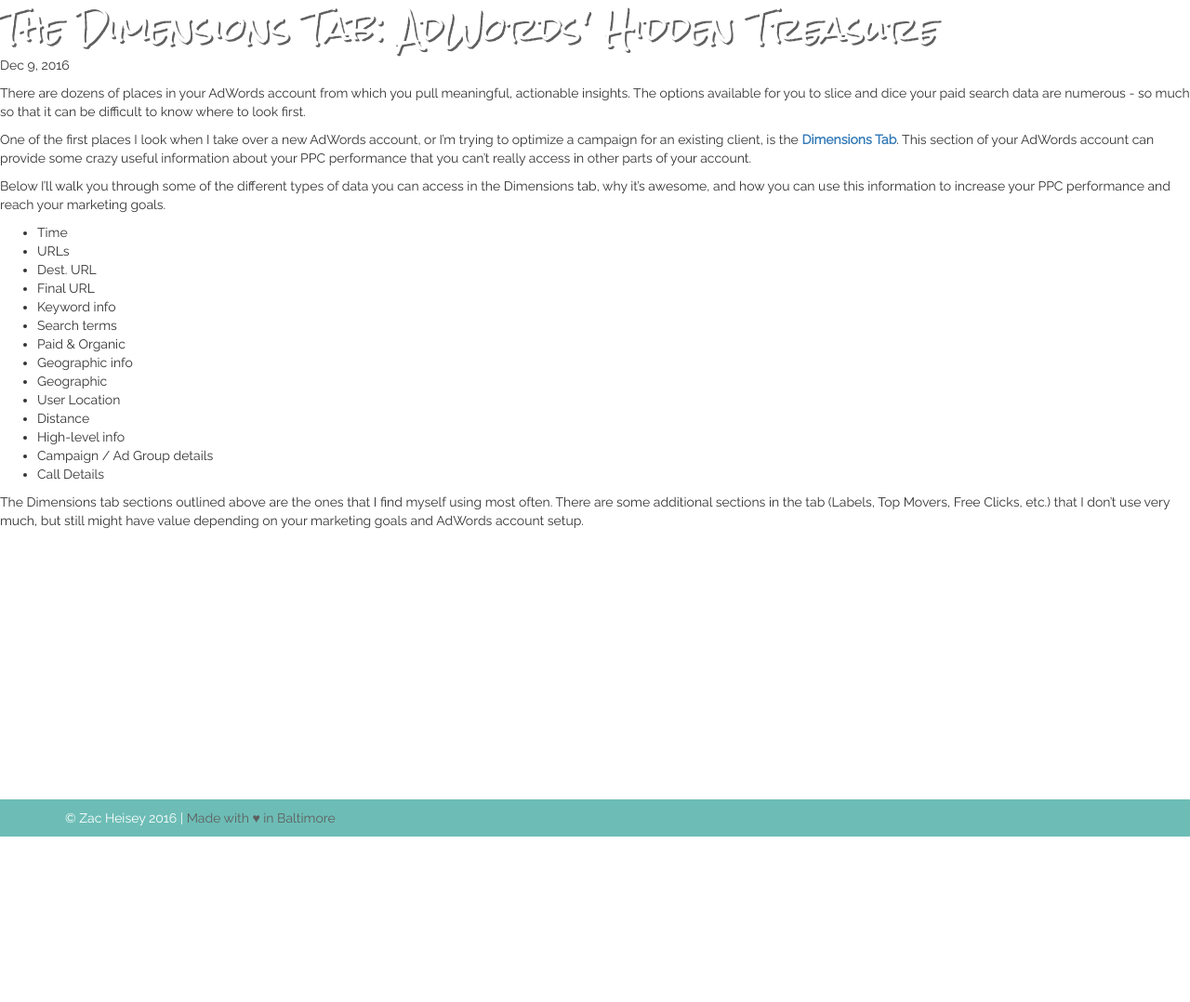
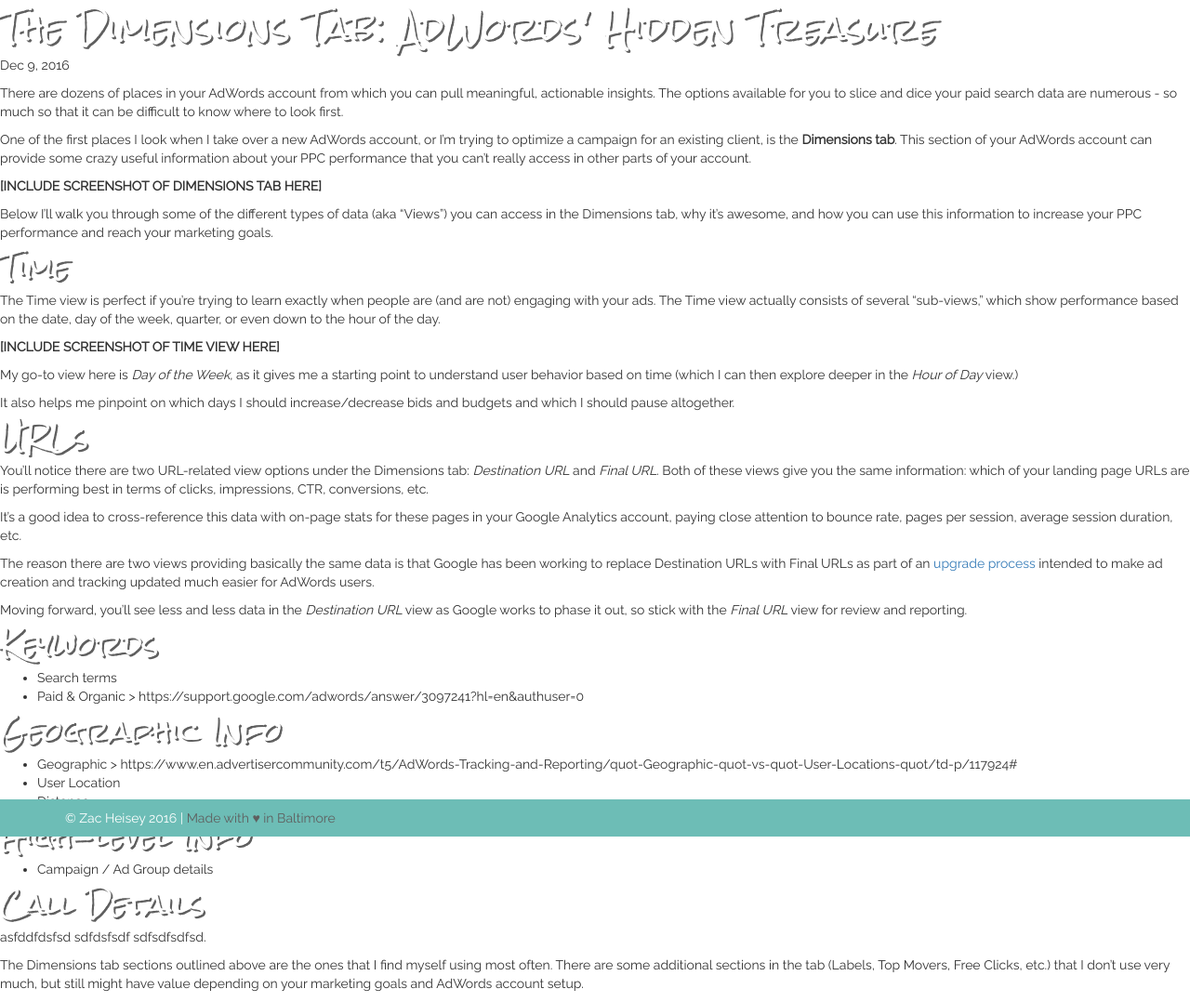
Before and after one commit to zac-heisey/zac-heisey.github.io, a Jekyll site: the page built from _posts/2016-12-09-adwords-dimensions-tab-insights.md, in a window 1280 px wide. Shown: the whole page at 93% size. Built offline with Jekyll 4.4.1, drawn with Linux system fonts in a browser that asks for light colours; nearby versions of some CDN libraries; before the commit the page ends 900 px from its top, so only the background shows below that.

Commit message:
work on adwords dimensions tab blog post

```diff
--- a/_posts/2016-12-09-adwords-dimensions-tab-insights.md
+++ b/_posts/2016-12-09-adwords-dimensions-tab-insights.md
@@ -5,25 +5,45 @@
 categories: blog
 permalink: /:categories/:title/
 ---
-There are dozens of places in your AdWords account from which you pull meaningful, actionable insights. The options available for you to slice and dice your paid search data are numerous - so much so that it can be difficult to know where to look first.
+There are dozens of places in your AdWords account from which you can pull meaningful, actionable insights. The options available for you to slice and dice your paid search data are numerous - so much so that it can be difficult to know where to look first.
 
-One of the first places I look when I take over a new AdWords account, or I'm trying to optimize a campaign for an existing client, is the **[Dimensions Tab](https://www.en.advertisercommunity.com/t5/Articles/What-is-the-Dimensions-tab-and-how-can-I-use-it/ba-p/40658)**. This section of your AdWords account can provide some crazy useful information about your PPC performance that you can't really access in other parts of your account.
+One of the first places I look when I take over a new AdWords account, or I'm trying to optimize a campaign for an existing client, is the **Dimensions tab**. This section of your AdWords account can provide some crazy useful information about your PPC performance that you can't really access in other parts of your account.
 
-Below I'll walk you through some of the different types of data you can access in the Dimensions tab, why it's awesome, and how you can use this information to increase your PPC performance and reach your marketing goals.
+**[INCLUDE SCREENSHOT OF DIMENSIONS TAB HERE]**
 
-- Time
-- URLs
- - Dest. URL
- - Final URL
-- Keyword info
+Below I'll walk you through some of the different types of data (aka "Views") you can access in the Dimensions tab, why it's awesome, and how you can use this information to increase your PPC performance and reach your marketing goals.
+
+## Time
+The Time view is perfect if you're trying to learn exactly when people are (and are not) engaging with your ads. The Time view actually consists of several "sub-views," which show performance based on the date, day of the week, quarter, or even down to the hour of the day.
+
+**[INCLUDE SCREENSHOT OF TIME VIEW HERE]**
+
+My go-to view here is _Day of the Week_, as it gives me a starting point to understand user behavior based on time (which I can then explore deeper in the _Hour of Day_ view.)
+
+It also helps me pinpoint on which days I should increase/decrease bids and budgets and which I should pause altogether.
+
+## URLs
+You'll notice there are two URL-related view options under the Dimensions tab: _Destination URL_ and _Final URL_. Both of these views give you the same information: which of your landing page URLs are is performing best in terms of clicks, impressions, CTR, conversions, etc.
+
+It's a good idea to cross-reference this data with on-page stats for these pages in your Google Analytics account, paying close attention to bounce rate, pages per session, average session duration, etc.
+
+The reason there are two views providing basically the same data is that Google has been working to replace Destination URLs with Final URLs as part of an [upgrade process](https://support.google.com/adwords/answer/6049217?hl=en&authuser=0) intended to make ad creation and tracking updated much easier for AdWords users.
+
+Moving forward, you'll see less and less data in the _Destination URL_ view as Google works to phase it out, so stick with the _Final URL_ view for review and reporting.
+
+## Keywords
  - Search terms
- - Paid & Organic
-- Geographic info
- - Geographic
+ - Paid & Organic > https://support.google.com/adwords/answer/3097241?hl=en&authuser=0
+
+## Geographic Info
+ - Geographic > https://www.en.advertisercommunity.com/t5/AdWords-Tracking-and-Reporting/quot-Geographic-quot-vs-quot-User-Locations-quot/td-p/117924#
  - User Location
  - Distance
-- High-level info
+
+## High-level Info
  - Campaign / Ad Group details
-- Call Details
+
+## Call Details
+asfddfdsfsd sdfdsfsdf sdfsdfsdfsd.
 
 The Dimensions tab sections outlined above are the ones that I find myself using most often. There are some additional sections in the tab (Labels, Top Movers, Free Clicks, etc.) that I don't use very much, but still might have value depending on your marketing goals and AdWords account setup.
```
